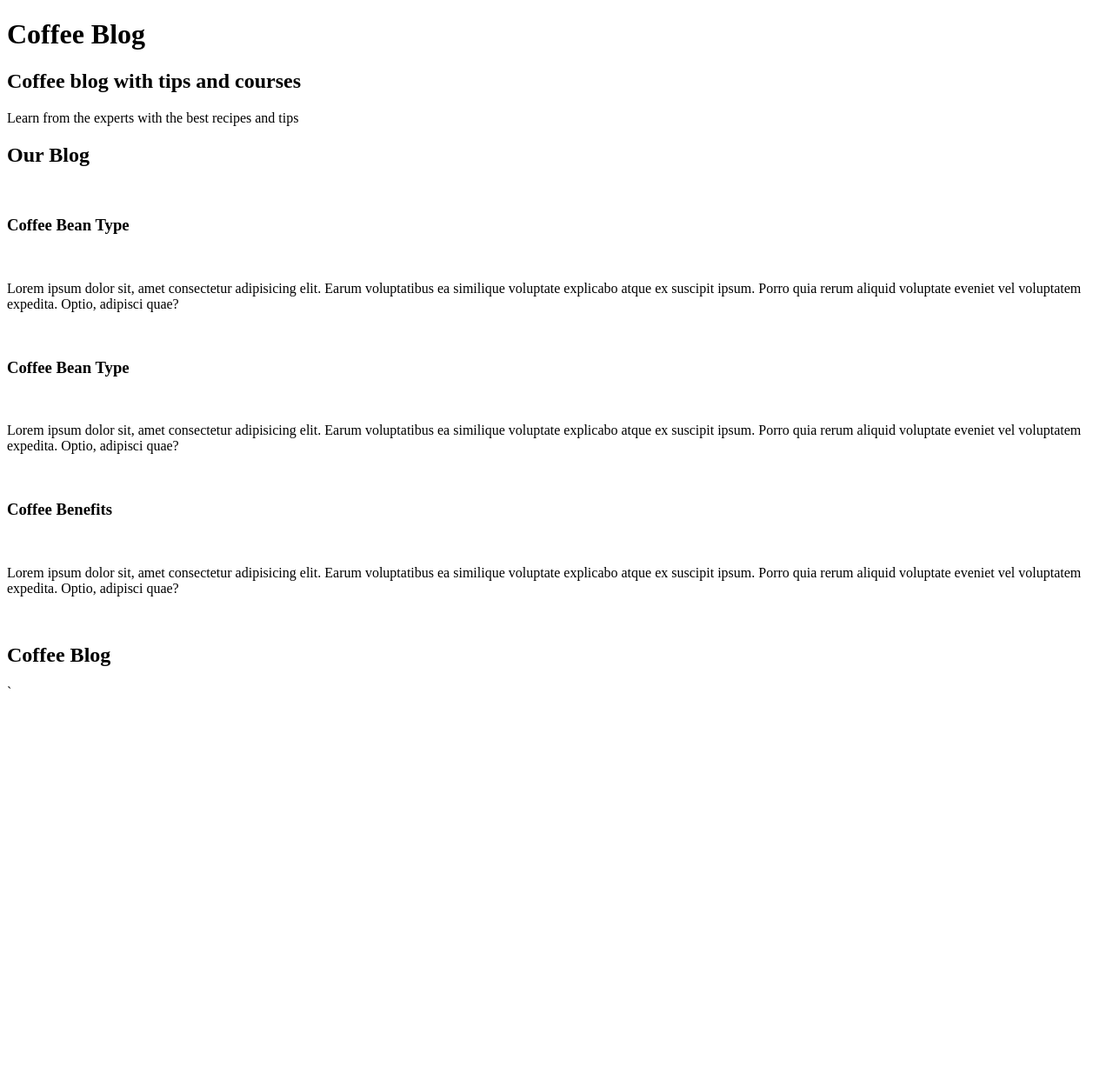
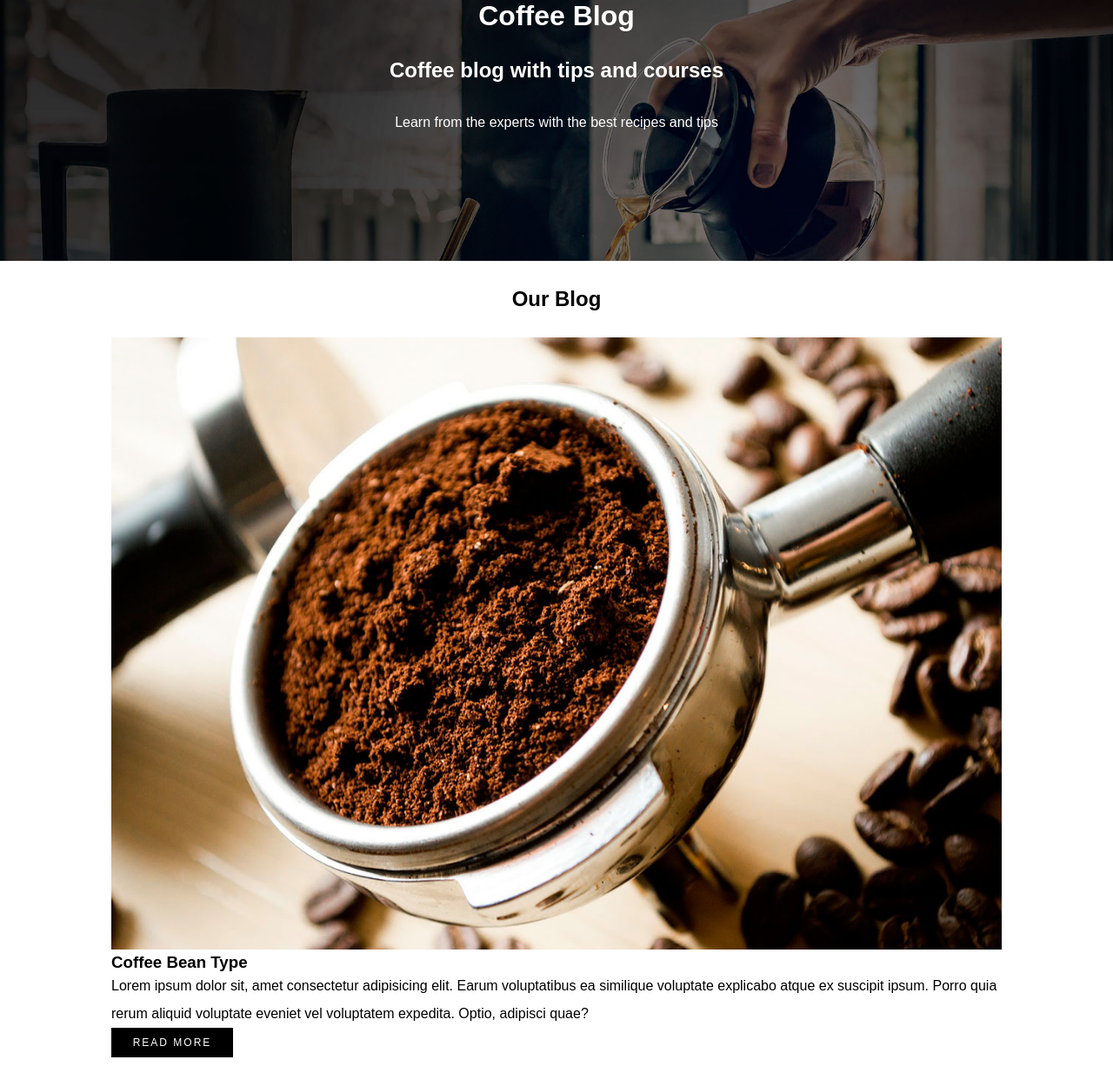
Before and after one commit to Rafae1TCC/CoffeeBlog, a plain HTML site: page Coffee Blog/index.html in a window 1280 px wide. Shown: the top 1234 px of the page at 87% size. Before the commit the page ends 813 px from the top, so only its background shows below. Drawn offline with Linux system fonts and the light colour scheme.

Commit message:
Add files via upload

```diff
--- a/Coffee Blog/index.html
+++ b/Coffee Blog/index.html
@@ -3,48 +3,65 @@
   <head>
     <meta charset="UTF-8" />
     <meta name="viewport" content="width=device-width, initial-scale=1.0" />
+    <link rel="stylesheet" href="mystyle.css" />
     <title>Document</title>
   </head>
+
   <body>
-    <header>
+    <header class="header-init">
       <h1>Coffee Blog</h1>
 
       <h2>Coffee blog with tips and courses</h2>
       <p>Learn from the experts with the best recipes and tips</p>
     </header>
-    <main>
-      <h2>Our Blog</h2>
-      <br />
-      <h3>Coffee Bean Type</h3>
-      <br />
+    <main class="container">
+      <h2 class="center">Our Blog</h2>
       <div>
+        <img src="./img/blog1.jpg" alt="Coffee" />
+        <h3>Coffee Bean Type</h3>
         <p>
           Lorem ipsum dolor sit, amet consectetur adipisicing elit. Earum
           voluptatibus ea similique voluptate explicabo atque ex suscipit ipsum.
           Porro quia rerum aliquid voluptate eveniet vel voluptatem expedita.
           Optio, adipisci quae?
         </p>
-        <br />
+        <a href="#" class="btn-read-more">Read More</a>
+      </div>
+      <div>
+        <img src="./img/blog2.jpg" alt="Coffee" />
         <h3>Coffee Bean Type</h3>
-        <br />
         <p>
           Lorem ipsum dolor sit, amet consectetur adipisicing elit. Earum
           voluptatibus ea similique voluptate explicabo atque ex suscipit ipsum.
           Porro quia rerum aliquid voluptate eveniet vel voluptatem expedita.
           Optio, adipisci quae?
         </p>
-        <br />
+        <a href="#" class="btn-read-more">Read More</a>
+      </div>
+      <div>
         <h3>Coffee Benefits</h3>
-        <br />
+        <img src="./img/blog3.jpg" alt="Coffee" />
         <p>
           Lorem ipsum dolor sit, amet consectetur adipisicing elit. Earum
           voluptatibus ea similique voluptate explicabo atque ex suscipit ipsum.
           Porro quia rerum aliquid voluptate eveniet vel voluptatem expedita.
           Optio, adipisci quae?
         </p>
-        <br />
-        <h2>Coffee Blog</h2>
+        <a href="#" class="btn-read-more">Read More</a>
       </div>
+
+      <div class="courses">
+        <h2>Our courses and workshops</h2>
+        <h3>Coffee extraction techniques</h3>
+        <p>Price: Free</p>
+        <p>Seat: 20</p>
+        <a href="#" class="btn-more-info">More Information</a>
+        <h3>4 Coffee Recipes for beginners</h3>
+        <p>Price: Free</p>
+        <p>Seat: 20</p>
+        <a href="#" class="btn-more-info">More Information</a>
+      </div>
+      <h2>Coffee Blog</h2>
     </main>
   </body>
 </html>
--- /dev/null
+++ b/Coffee Blog/mystyle.css
@@ -0,0 +1,63 @@
+* {
+  margin: 0;
+  padding: 0;
+}
+body {
+  font-family: arial;
+}
+p {
+  line-height: 2;
+}
+img {
+  max-width: 100%;
+}
+h2 {
+  margin-top: 30px;
+  margin-bottom: 30px;
+}
+
+.center {
+  text-align: center;
+}
+
+.container {
+  width: 80%;
+  margin-left: auto;
+  margin-right: auto;
+}
+
+.courses h3 {
+  padding-bottom: 10px;
+}
+
+.btn-read-more,
+.btn-more-info {
+  display: block;
+  color: white;
+  text-decoration: none;
+  text-align: center;
+  text-transform: uppercase;
+  padding: 10px;
+  font-size: 12px;
+  letter-spacing: 2px;
+}
+
+.btn-read-more {
+  background-color: black;
+  margin-bottom: 20px;
+  width: 120px;
+}
+
+.btn-more-info {
+  background-color: saddlebrown;
+  margin-bottom: 20px;
+  width: 160px;
+}
+
+.header-init {
+  background-image: url(./img/banner.jpg);
+  background-size: cover;
+  height: 300px;
+  color: white;
+  text-align: center;
+}
```
Also changed, not shown: Coffee Blog/img/banner.jpg (added), Coffee Blog/img/blog1.jpg (added), Coffee Blog/img/blog2.jpg (added), Coffee Blog/img/blog3.jpg (added), Coffee Blog/img/contact.jpg (added), Coffee Blog/img/course1.jpg (added), Coffee Blog/img/course2.jpg (added), Coffee Blog/img/course3.jpg (added), Coffee Blog/img/us.jpg (added).
